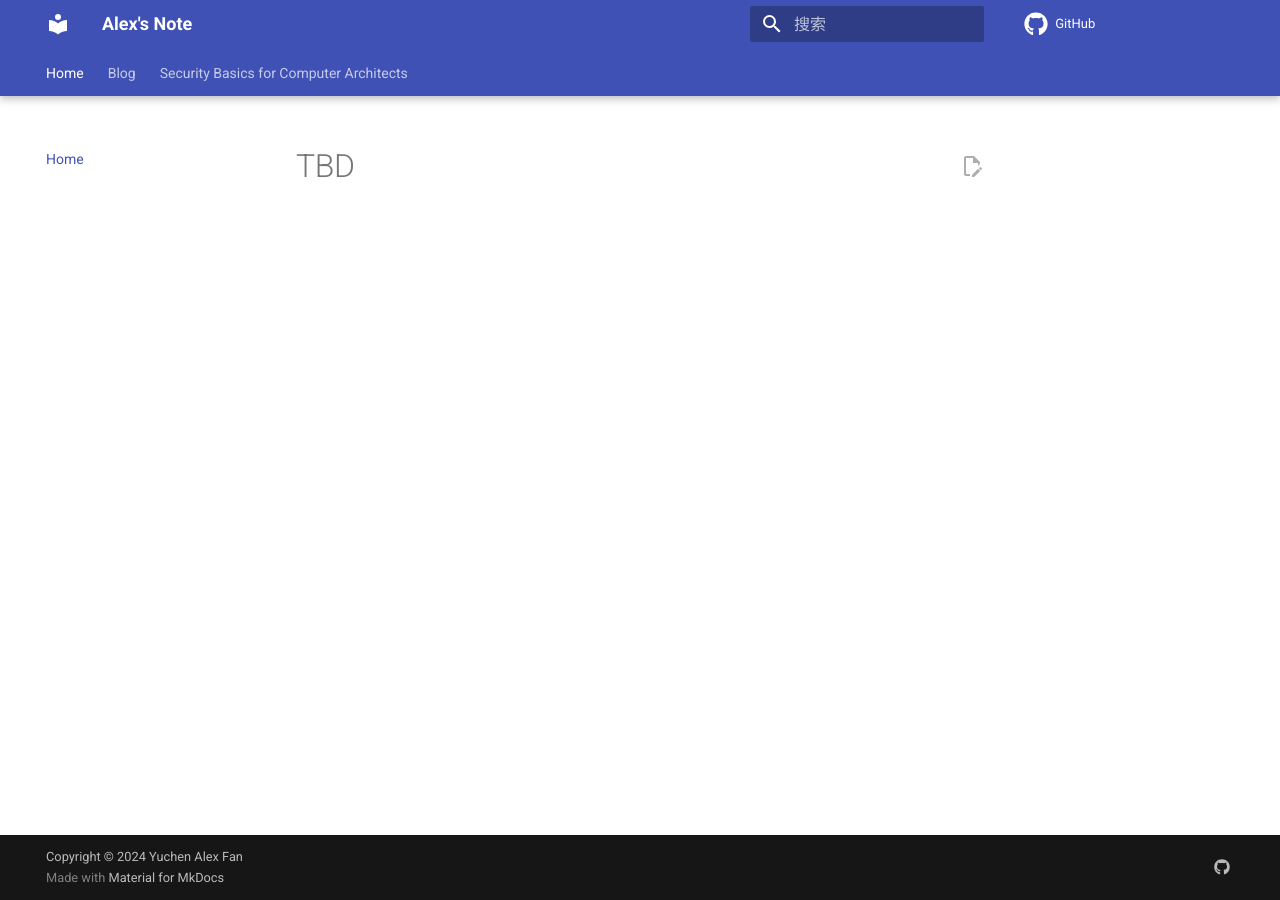
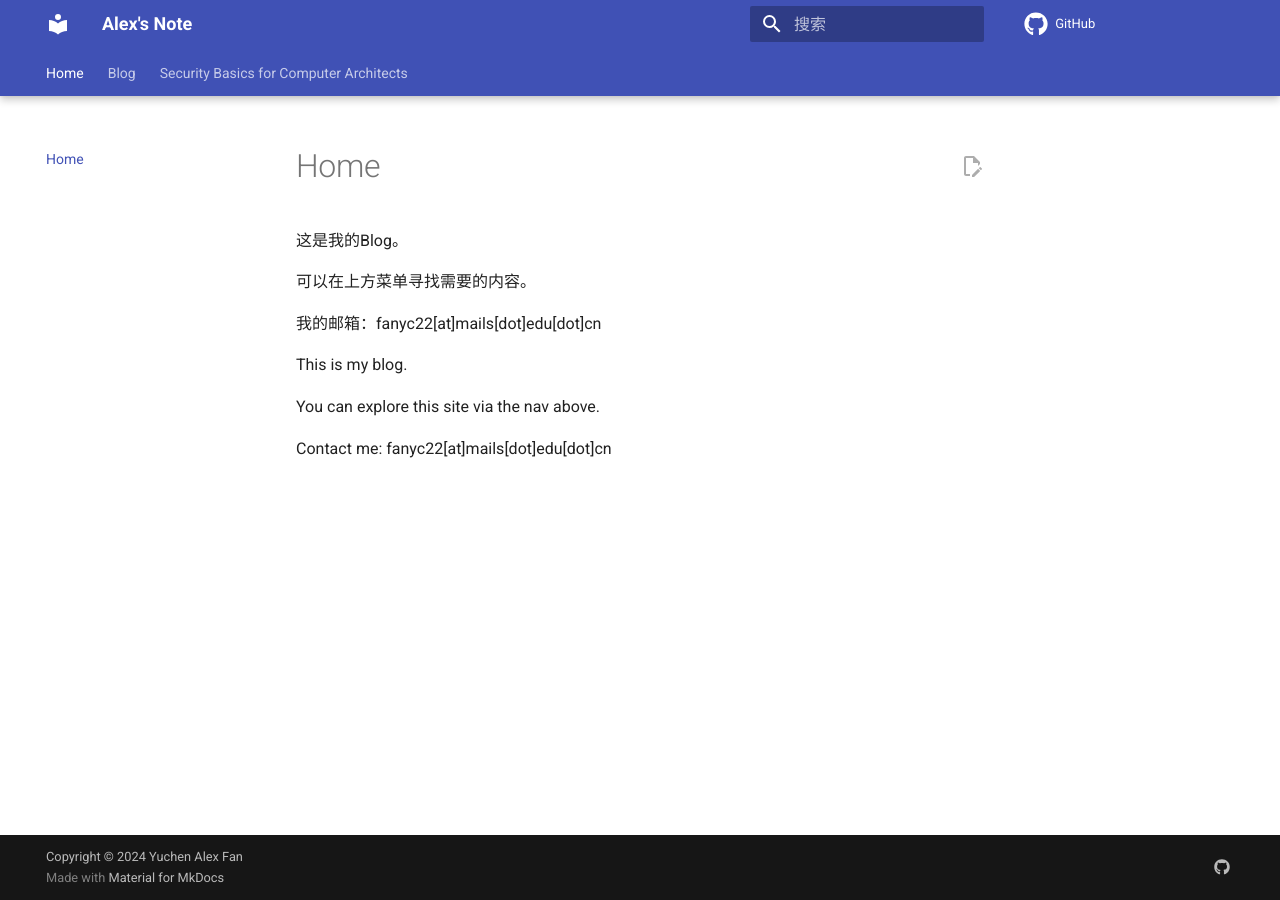
Before and after one commit to fanyc22/blog, an MkDocs documentation site: the page built from docs/index.md, in a window 1280 px wide. Built offline with MkDocs 1.6.1 and Material for MkDocs 9.7.7, drawn with Linux system fonts in a browser that asks for light colours; nearby versions of some CDN libraries; library files that are not in the unit come from our copies; comment, search, counter and statistics services are not loaded.

Commit message:
Update index.md

```diff
--- a/docs/index.md
+++ b/docs/index.md
@@ -16,4 +16,16 @@ For full documentation visit [mkdocs.org](https://www.mkdocs.org).
         index.md  # The documentation homepage.
         ...       # Other markdown pages, images and other files. -->
 
-# TBD
+# Home
+
+这是我的Blog。
+
+可以在上方菜单寻找需要的内容。
+
+我的邮箱：fanyc22[at]mails[dot]edu[dot]cn
+
+This is my blog.
+
+You can explore this site via the nav above.
+
+Contact me: fanyc22[at]mails[dot]edu[dot]cn
```
